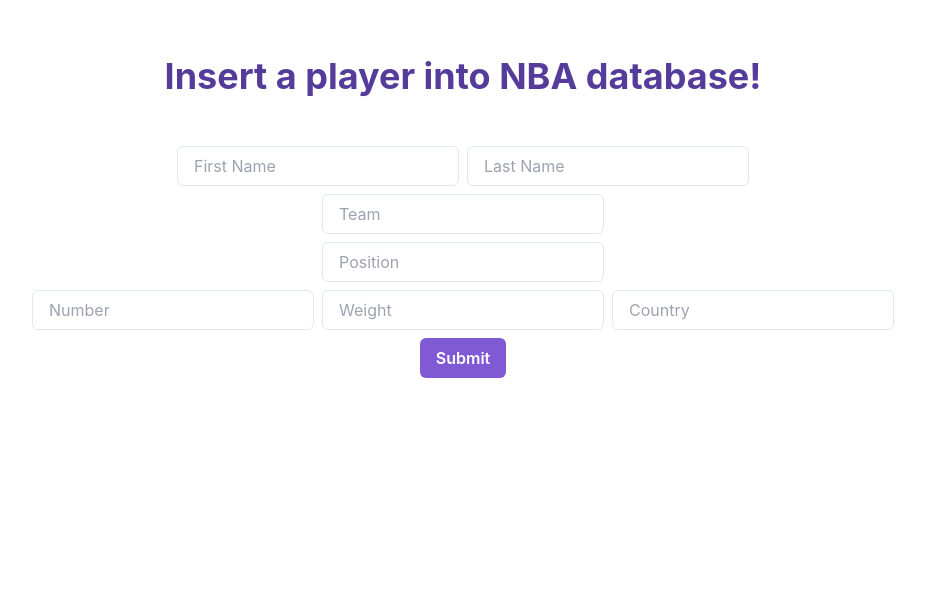
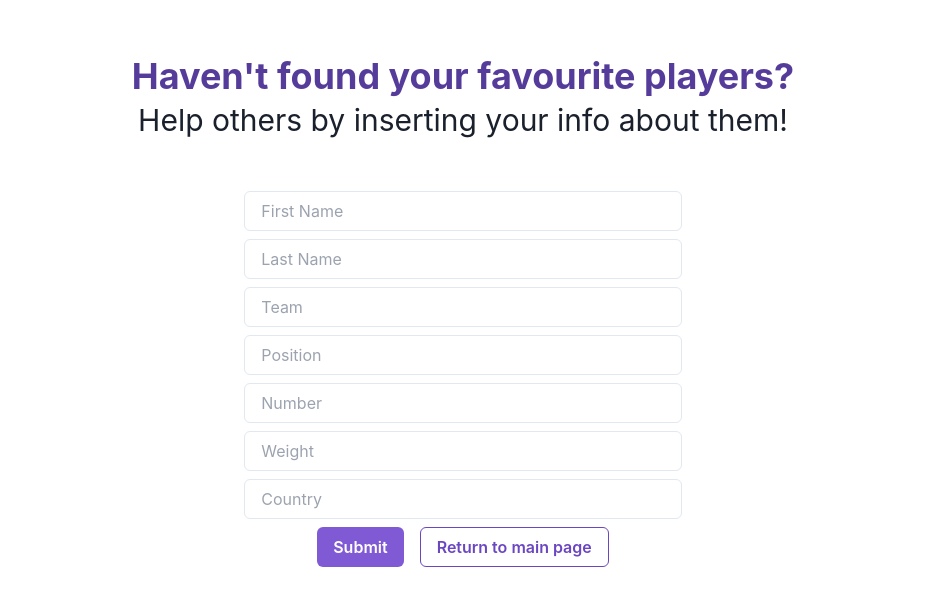
Before and after one commit to AndreeaMariaRosca/Project_Cloud_Computing, a Next.js app: page /insert in a window 1280 px wide. Shown: the top 606 px of the page, without its empty margins (177-1102 px from the left). Built offline with nearby package versions, Linux system fonts and the light colour scheme.

Commit message:
fixed styling and added a button for rerouting to main page

```diff
--- a/js/components/InsertPage.jsx
+++ b/js/components/InsertPage.jsx
@@ -1,4 +1,4 @@
-import { Button, Flex, Heading, HStack, Input, VStack } from "@chakra-ui/react";
+import { Button, Flex, Heading, HStack, Input, Link, Spacer, Text, VStack } from "@chakra-ui/react";
 
 export default function InsertPage() {
     const insertPlayer = (event) => {
@@ -28,31 +28,38 @@
             document.getElementById("weight").value = "";
             document.getElementById("country").value = "";
         });
+
     }
 
     return (
         <div>
-            <Heading as='h1' color='purple.700' fontSize='4xl' mb={12} mt='55px' textAlign="center"> Insert a player into NBA database! </Heading>
+            <Heading as='h1' color='purple.700' fontSize='4xl' mt='55px' textAlign="center"> Haven&apos;t found your favourite players? </Heading>
+            <Text fontSize='3xl' mb={12} textAlign="center">Help others by inserting your info about them!</Text>
+
             <Flex justifyContent="center" alignItems="center" flexWrap="wrap">
                 <VStack>
+                    <Input id='firstName' variant='outline' placeholder='First Name' width='150%' />
+                    <Input id='lastName' variant='outline' placeholder='Last Name' width='150%' />
+
+                    <Input id='team' variant='outline' placeholder='Team' width='150%' />
+                    <Input id='position' variant='outline' placeholder='Position' width='150%' />
+
+                    <Input id='number' variant='outline' placeholder='Number' width='150%' />
+                    <Input id='weight' variant='outline' placeholder='Weight' width='150%' />
+                    <Input id='country' variant='outline' placeholder='Country' width='150%' />
                     <HStack>
-                        <Input id='firstName' variant='outline' placeholder='First Name' width='50%' />
-                        <Input id='lastName' variant='outline' placeholder='Last Name' width='50%' />
+                        <Button colorScheme='purple' variant='solid' onClick={insertPlayer}>
+                            Submit
+                        </Button>
+                        <Spacer />
+                        <Link href='/'>
+                            <Button colorScheme='purple' variant='outline'>
+                                Return to main page
+                            </Button>
+                        </Link>
+
                     </HStack>
 
-                    <VStack>
-                        <Input id='team' variant='outline' placeholder='Team' width='100%' />
-                        <Input id='position' variant='outline' placeholder='Position' width='100%' />
-                    </VStack>
-                    <HStack>
-
-                        <Input id='number' variant='outline' placeholder='Number' />
-                        <Input id='weight' variant='outline' placeholder='Weight' />
-                        <Input id='country' variant='outline' placeholder='Country' />
-                    </HStack>
-                    <Button colorScheme='purple' variant='solid' onClick={insertPlayer}>
-                            Submit
-                        </Button>
                 </VStack>
 
             </Flex>
--- a/package.json
+++ b/package.json
@@ -22,6 +22,7 @@
     "react": "18.2.0",
     "react-dom": "18.2.0",
     "react-icons": "^4.8.0",
+    "react-router-dom": "^6.11.1",
     "tailwindcss": "3.3.2"
   }
 }
```
Also changed, not shown: 1 other file (tests, documents, lock files or other folders).
